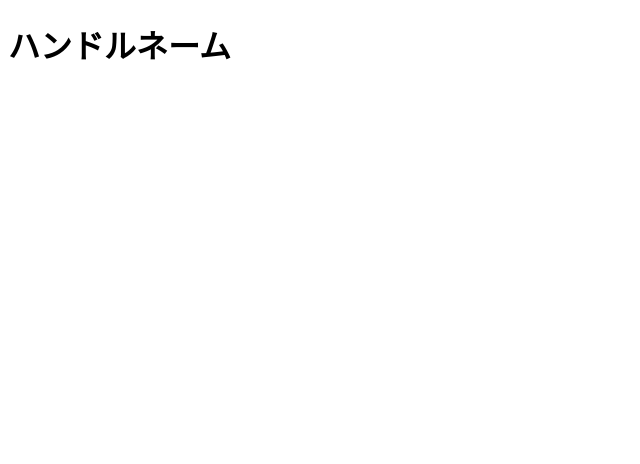
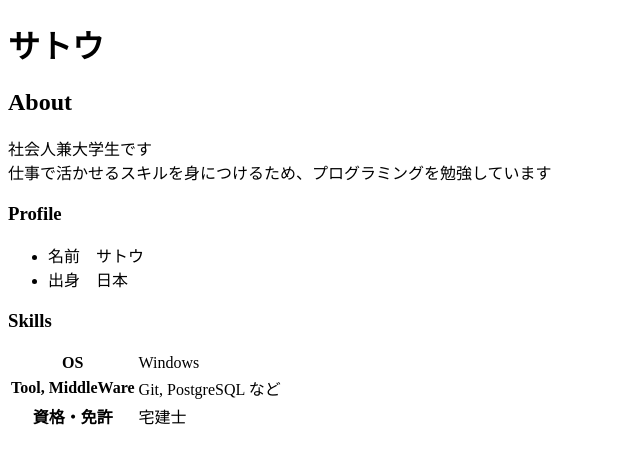
Before and after one commit to 251zs00989-svg/-, a plain HTML site: page index2.html in a window 1280 px wide. Shown: the whole page, without its empty margins (0-640 px from the left). Drawn offline with Linux system fonts and the light colour scheme.

Commit message:
Update index2.html

```diff
--- a/index2.html
+++ b/index2.html
@@ -6,6 +6,35 @@
     <title>サトウのポートフォリオ</title>
   </head>
   <body>
-    <h1>ハンドルネーム</h1>
+    <h1>サトウ</h1>
+
+    <h2>About</h2>
+    <p>
+      社会人兼大学生です<br>
+      仕事で活かせるスキルを身につけるため、プログラミングを勉強しています
+    </p>
+
+    <h3>Profile</h3>
+    <ul>
+      <li>名前　サトウ</li>
+      <li>出身　日本</li>
+     </ul>
+
+    <h3>Skills</h3>
+    <table>
+      <tr>
+        <th>OS</th>
+        <td>Windows</td>
+      </tr>
+
+      <tr>
+        <th>Tool, MiddleWare</th>
+        <td>Git, PostgreSQL など</td>
+      </tr>
+      <tr>
+        <th>資格・免許</th>
+        <td>宅建士</td>
+      </tr>
+    </table>
   </body>
 </html>
```
